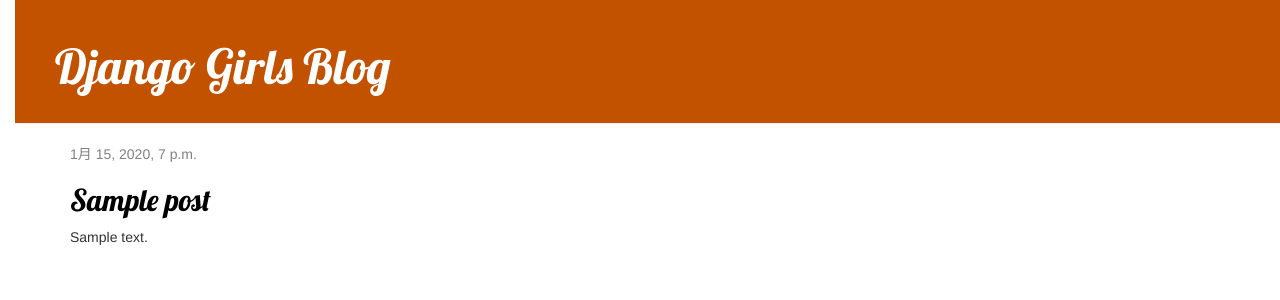
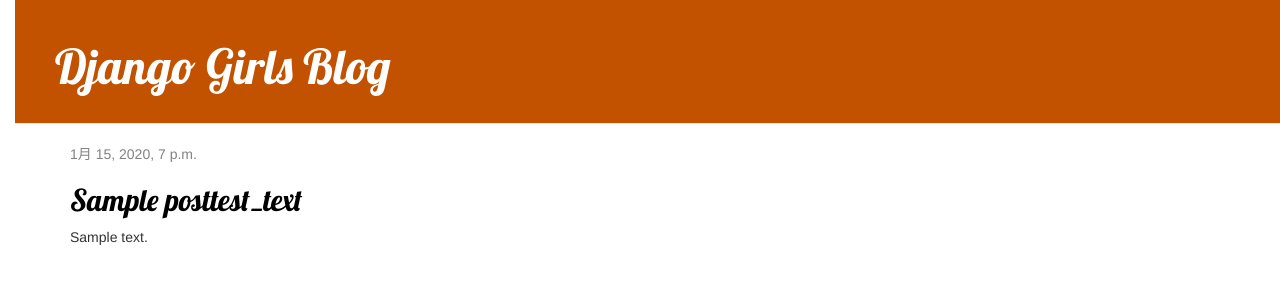
Before and after one commit to shota-w/my-second-blog, a Django app: page / in a window 1280 px wide. Shown: the top 300 px of the page. Run offline with Django 3.2, Linux system fonts and the light colour scheme; tables that the repository leaves empty hold one stand-in row (values such as "Sample post"); some libraries are stand-ins or nearby versions.

Commit message:
htmlテスト

```diff
--- a/blog/templates/blog/post_list.html
+++ b/blog/templates/blog/post_list.html
@@ -6,7 +6,7 @@
             <div class="date">
                 {{ post.published_date }}
             </div>
-            <h2><a href="{% url 'post_detail' pk=post.pk %}">{{ post.title }}</a></h2>
+            <h2><a href="{% url 'post_detail' pk=post.pk %}">{{ post.title }}test_text</a></h2>
             <p>{{ post.text|linebreaksbr }}</p>
         </div>
     {% endfor %}
```
